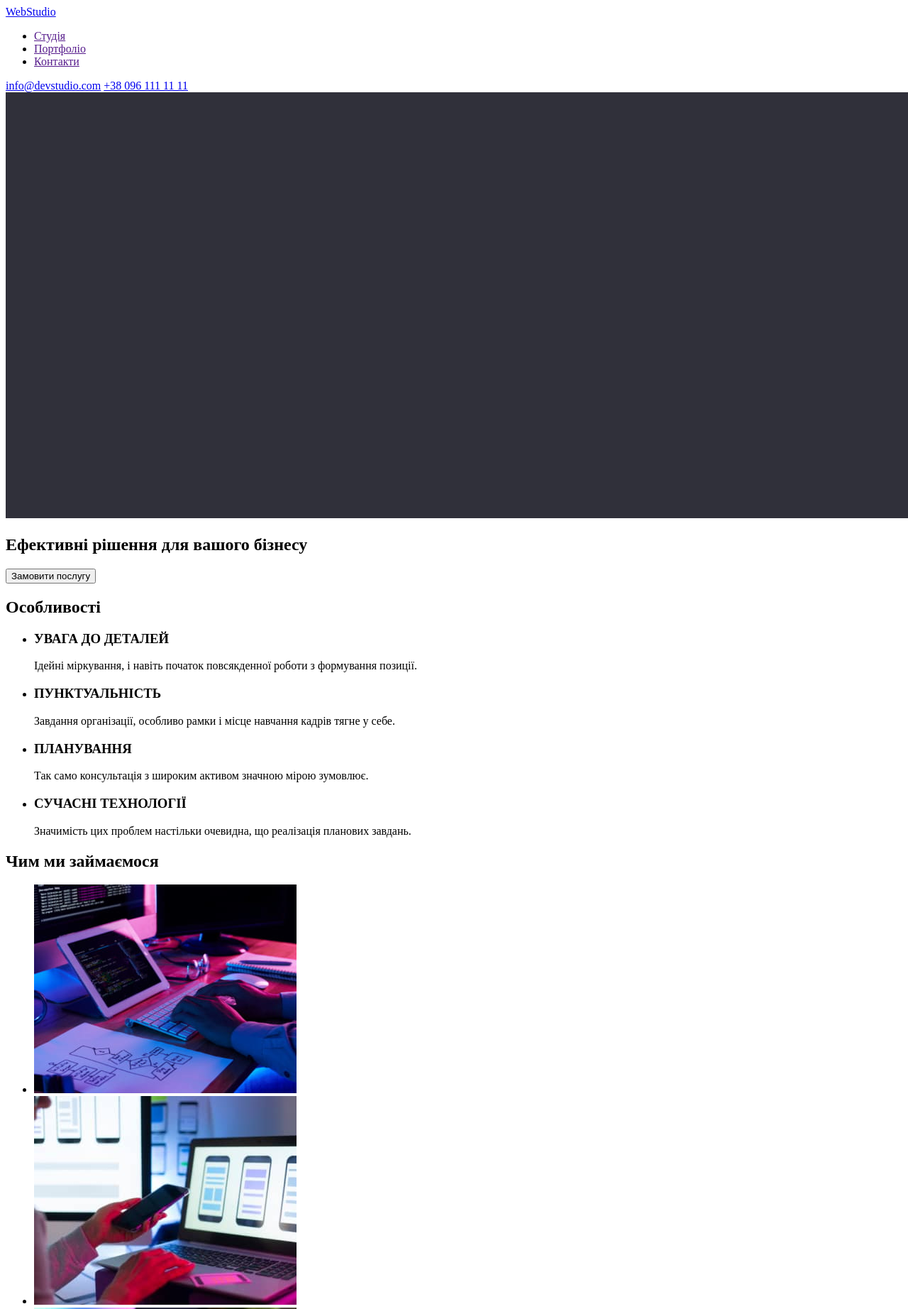
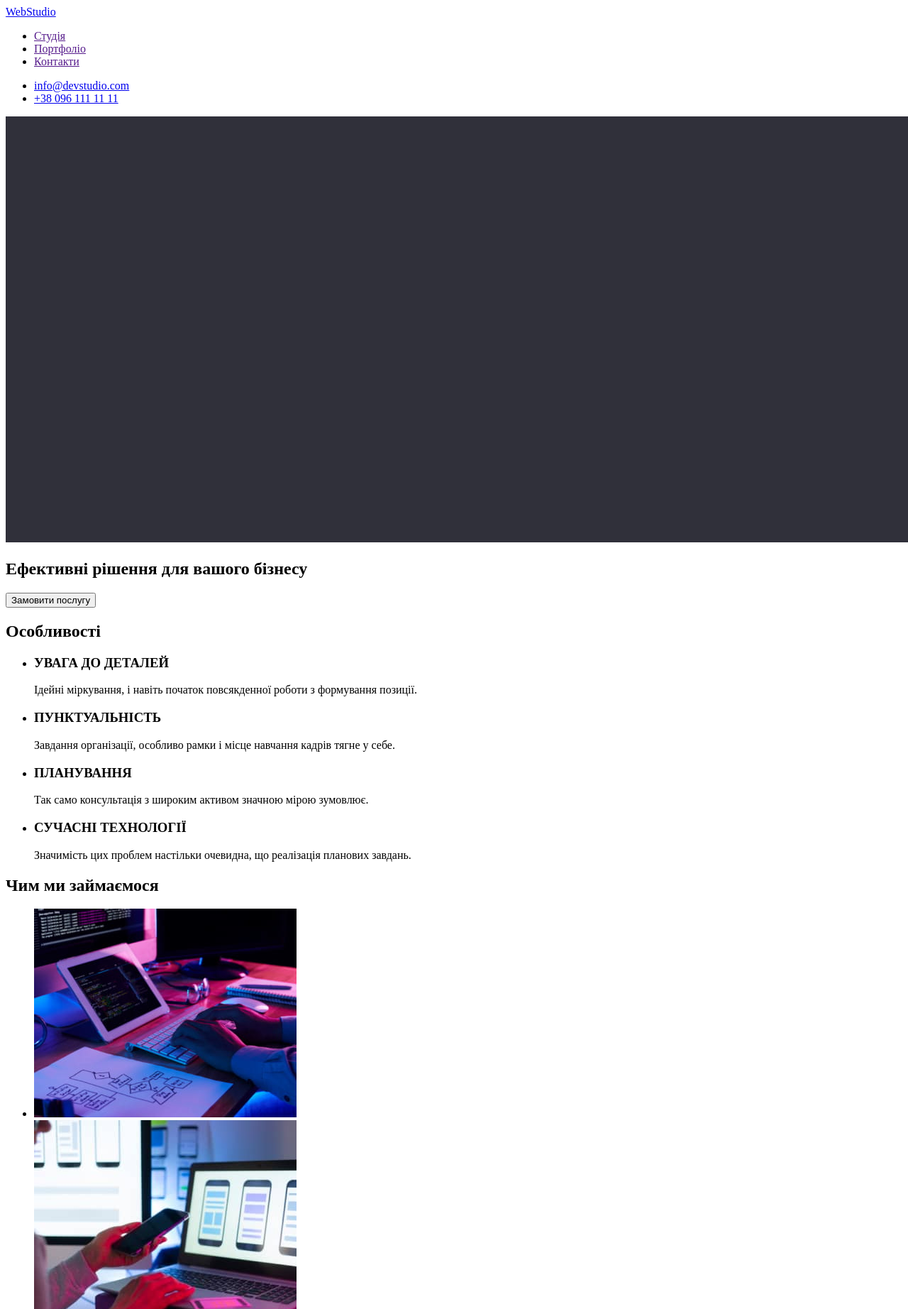
Before and after one commit to uksusit/goit-markup-hw-01, a plain HTML site: page index.html in a window 1280 px wide. Shown: the top 1844 px of the page at 71% size. Drawn offline with Linux system fonts and the light colour scheme.

Commit message:
li mail,tel. del links

```diff
--- a/index.html
+++ b/index.html
@@ -16,8 +16,10 @@
                 <li><a href="">Контакти</a></li>
             </ul>
         </nav>
-        <a href="mailto:info@devstudio.com">info@devstudio.com</a>
-        <a href="tel:+380961111111">+38 096 111 11 11</a>
+        <ul>
+            <li><a href="mailto:info@devstudio.com">info@devstudio.com</a></li>
+            <li><a href="tel:+380961111111">+38 096 111 11 11</a></li>
+        </ul>
     </header>
 
     <main>
@@ -53,22 +55,16 @@
             <h2>Чим ми займаємося</h2>
             <ul>
                 <li>
-                    <a href="">
                         <img src="./images/close-up-image-programer-working-his-desk-office_1098-18707..jpg"
                         alt="кодер працює на десктопі" width="370">
-                    </a>
                 </li>
                 <li>
-                    <a href="">
                         <img src="./images/web-ui-designers-are-developing-application-smartphones-team-creators-is-working-interface-mobile-phones_8119-2713.jpg"
                         alt="дизайнер розробляє інтерфейс до мобільника" width="370">
-                    </a>
                 </li>
                 <li>
-                    <a href="">
                         <img src="./images/creative-artist-web-design-with-working-colour-selection-graphic-tablet_35674-1119.jpg"
                         alt="художник на планшеті підбирає кольори" width="370">
-                    </a>
                 </li>
             </ul>
         </section>
@@ -103,8 +99,8 @@
     <footer>
         <a href="./index.html" lang="en">WebStudio</a>
         <address>
+                <p>м. Київ, пр-т Лесі Українки, 26</p></li>
             <ul>
-                <li><p>м. Київ, пр-т Лесі Українки, 26</p></li>
                 <li><a href="mailto:info@devstudio.com">info@devstudio.com</a></li>
                 <li><a href="tel:+380961111111">+38 096 111 11 11</a></li>
             </ul>
```
